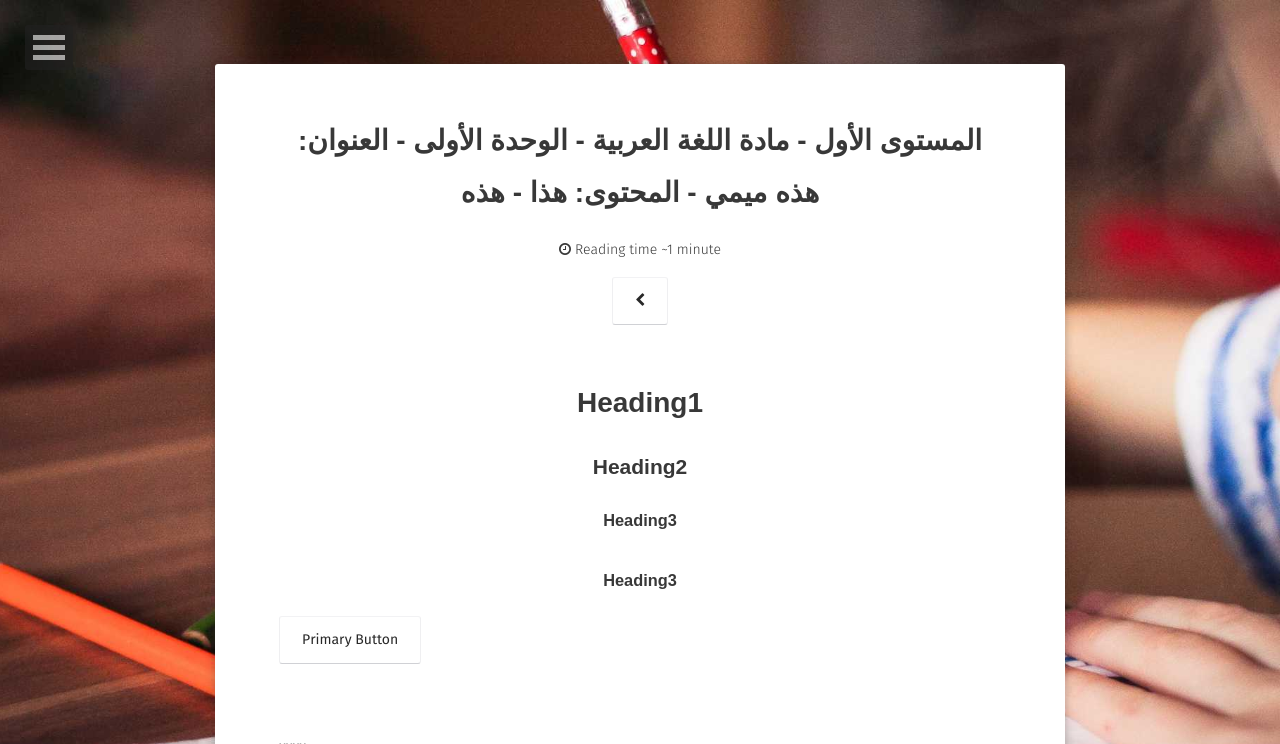
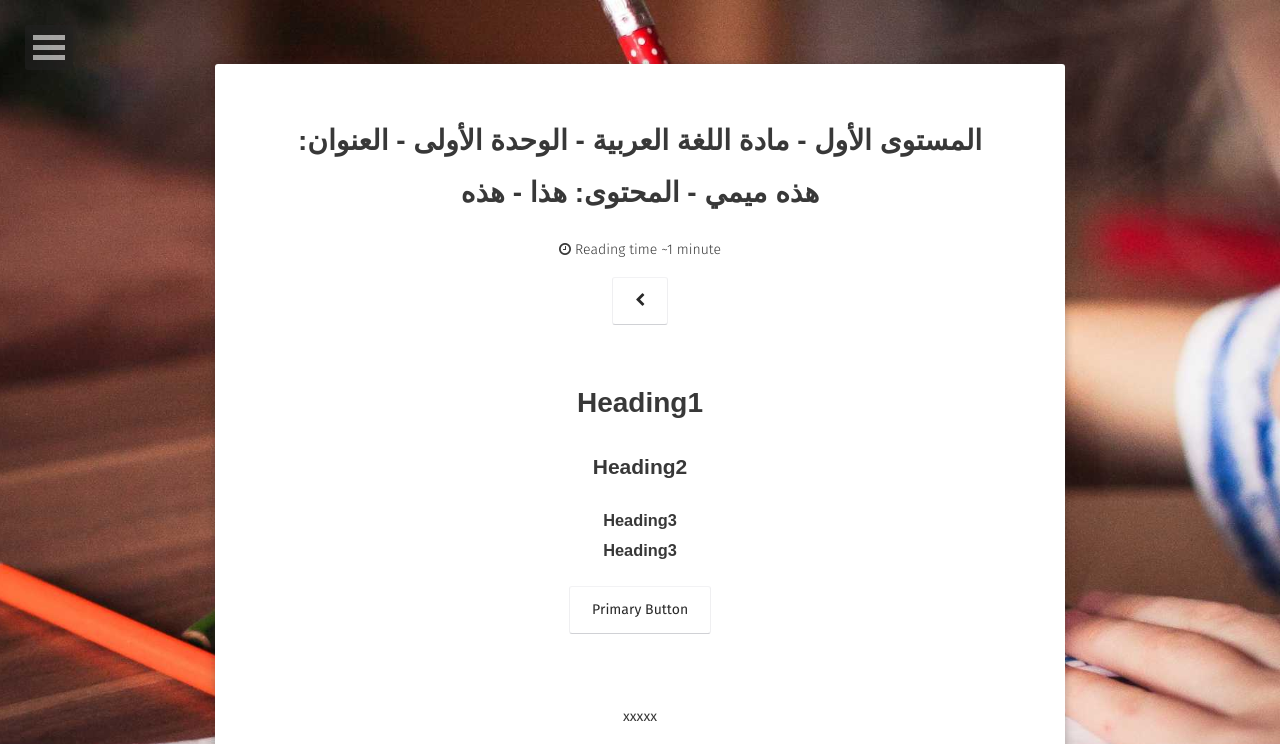
Before and after one commit to sanabilmedia/sanabilmedia.github.io, a Jekyll site: the page built from _posts/2020-09-10-class1-arabe-unite1.md, in a window 1280 px wide. Shown: the top 744 px of the page. Built offline with Jekyll 4.4.1, drawn with Linux system fonts in a browser that asks for light colours; some web fonts are replaced; grey boxes are pictures that could not be loaded.

Commit message:
Add files via upload

```diff
--- a/_posts/2020-09-10-class1-arabe-unite1.md
+++ b/_posts/2020-09-10-class1-arabe-unite1.md
@@ -21,16 +21,16 @@
 <h3>
 Heading3
 <br>
-<br>
 Heading3
 </h3>
-</center>
+
 <div markdown="0"><a href="#" class="btn">Primary Button</a></div>
 <div markdown="1">
 <div class="hytPlayerWrapOuter" ><div class="hytPlayerWrap">
 <iframe width="560" height="315" src="//www.youtube.com/embed/SU3kYxJmWuQ?rel=0&enablejsapi=1" allowfullscreen frameborder="0"> </iframe>
 	</div></div>
-<br>xxxx
-<div class="hytPlayerWrapOuter"><div class="hytPlayerWrap"> <iframe width="640" height="360" src="https://www.youtube.com/embed/s1cfMnh0f00?rel=0&enablejsapi=1" frameborder="0" ></iframe></div></div>
-yyyy
+<br>xxxxx
+<iframe width="640" height="360" src="https://www.youtube.com/embed/s1cfMnh0f00?rel=0&enablejsapi=1" frameborder="0" ></iframe>
+yyyyy
 </div>
+</center>
```
